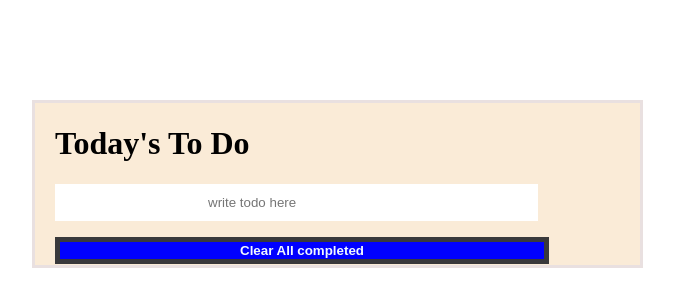
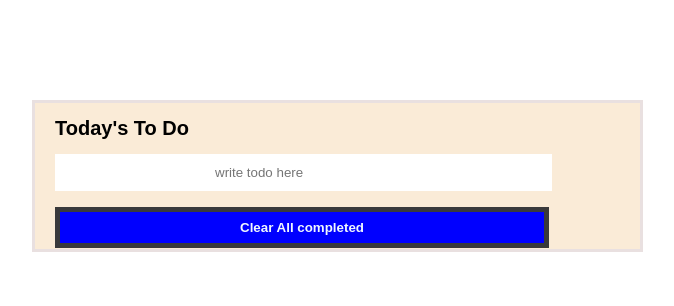
Before and after one commit to vic778/To-Do-List, a website built with webpack: page src/index.html in a window 1280 px wide. Shown: the whole page, without its empty margins (118-792 px from the left). Built offline with nearby package versions, Linux system fonts and the light colour scheme.

```diff
--- a/src/styles.css
+++ b/src/styles.css
@@ -6,6 +6,11 @@
 .container {
   margin-left: 150px;
   margin-top: 100px;
+}
+
+.text-title {
+  font-family: Arial, Helvetica, sans-serif;
+  font-size: 20px;
 }
 
 .description {
@@ -21,6 +26,7 @@
   list-style-type: none;
   border: 3px solid rgb(233, 224, 224);
   margin-left: -40px;
+  margin-right: 190px;
 }
 
 .list-todo {
@@ -43,14 +49,14 @@
 
 .form-control {
   border: 10px solid white;
-  padding: 1px 143px;
+  padding: 1px 150px;
   text-align: start;
 }
 
 .btn-clear1 {
   border: 5px solid rgb(57, 57, 59);
   font-weight: bold;
-  padding: 1px 180px;
+  padding: 8px 180px;
   background-color: blue;
   color: aliceblue;
 }
```
